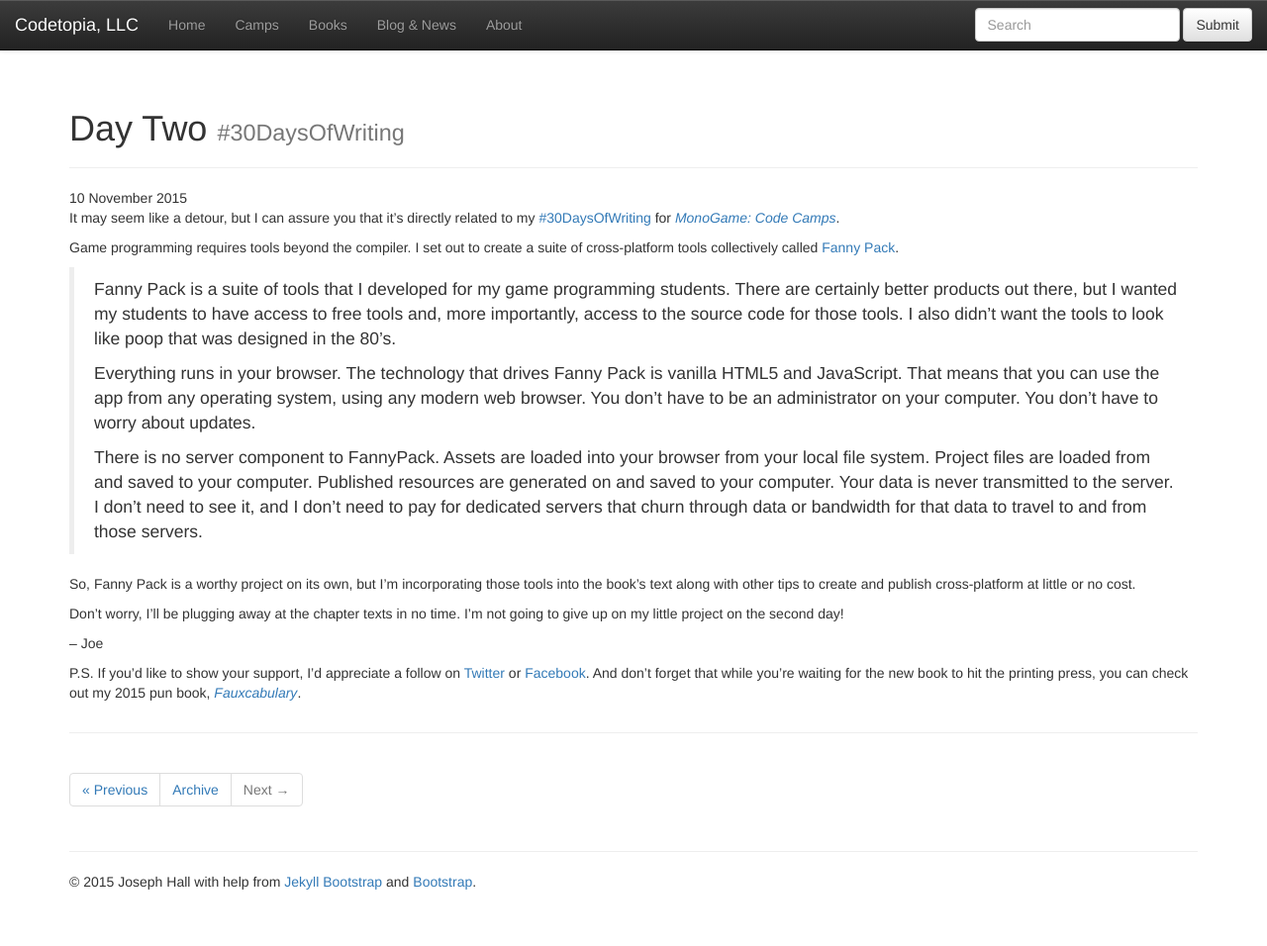
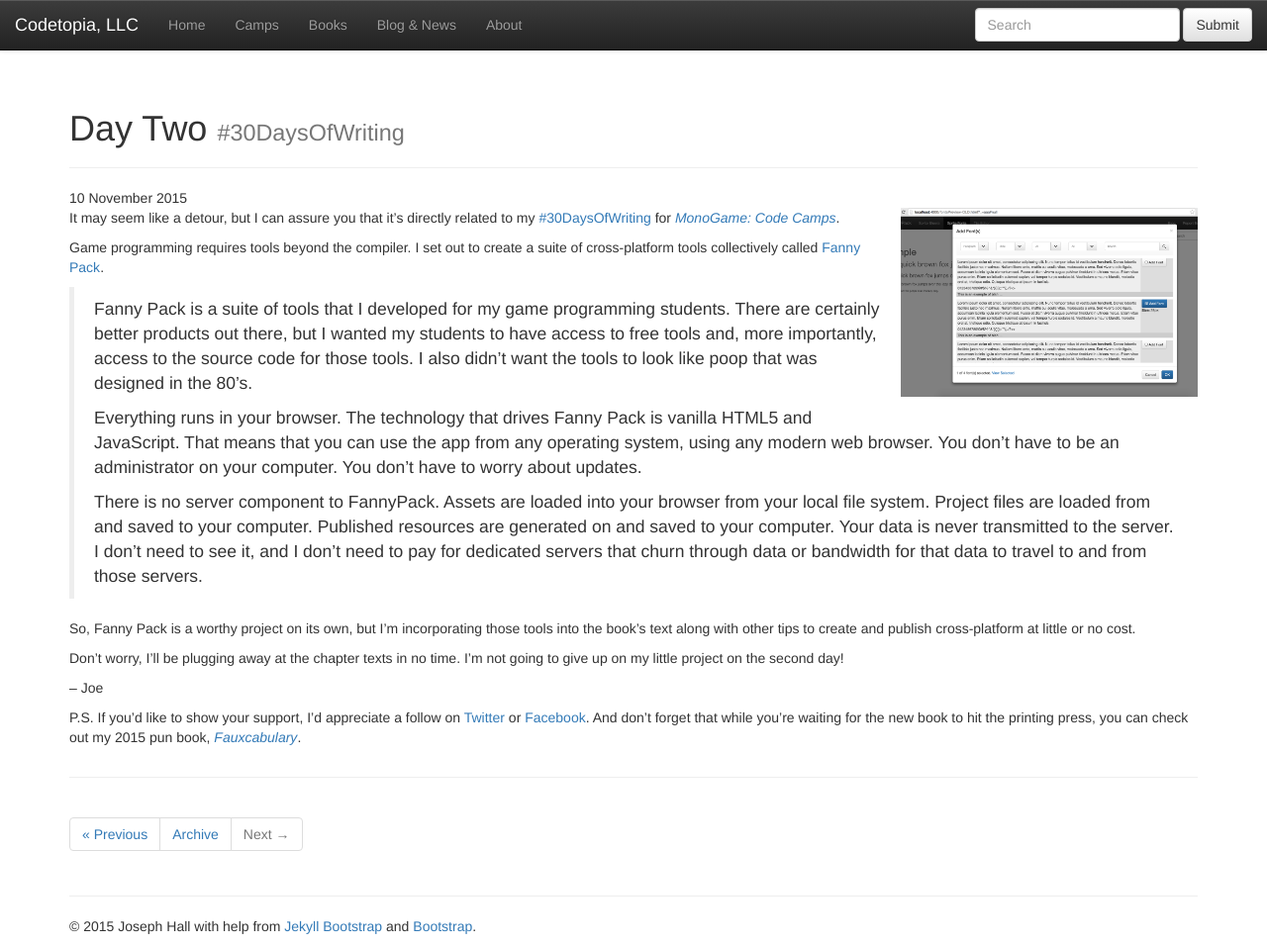
Before and after one commit to groundh0g/codetopia.com, a Jekyll site: the page built from _posts/2015-11-10-day-two.md, in a window 1280 px wide and 956 px high. Shown: the whole window at 99% size. Built offline with Jekyll 4.4.1, drawn with Linux system fonts in a browser that asks for light colours; nearby versions of some CDN libraries; library files that are not in the unit come from our copies.

Commit message:
Updated blog for #30DaysOfWriting.

```diff
--- a/_posts/2015-11-10-day-two.md
+++ b/_posts/2015-11-10-day-two.md
@@ -6,7 +6,7 @@ tags : [ book, 30DaysOfWriting, CodeCamps ]
 ---
 {% include JB/setup %}
 
-<div style="float:right; margin-left:15px; margin-bottom:15px;"><img alt="" src="images/blog/2015-11-10-sprite-fonts.png" style="width:300px;" /></div>
+<div style="float:right; margin-left:15px; margin-bottom:15px;"><img alt="" src="{{ BASE_PATH }}/images/blog/2015-11-10-sprite-fonts.png" style="width:300px;" /></div>
 
 It may seem like a detour, but I can assure you that it's directly related to my [#30DaysOfWriting](https://twitter.com/search?f=tweets&q=%2330DaysOfWriting%20%40groundh0g) for [*MonoGame: Code Camps*]({{ BASE_PATH }}/book/codecamps/).
 
```
